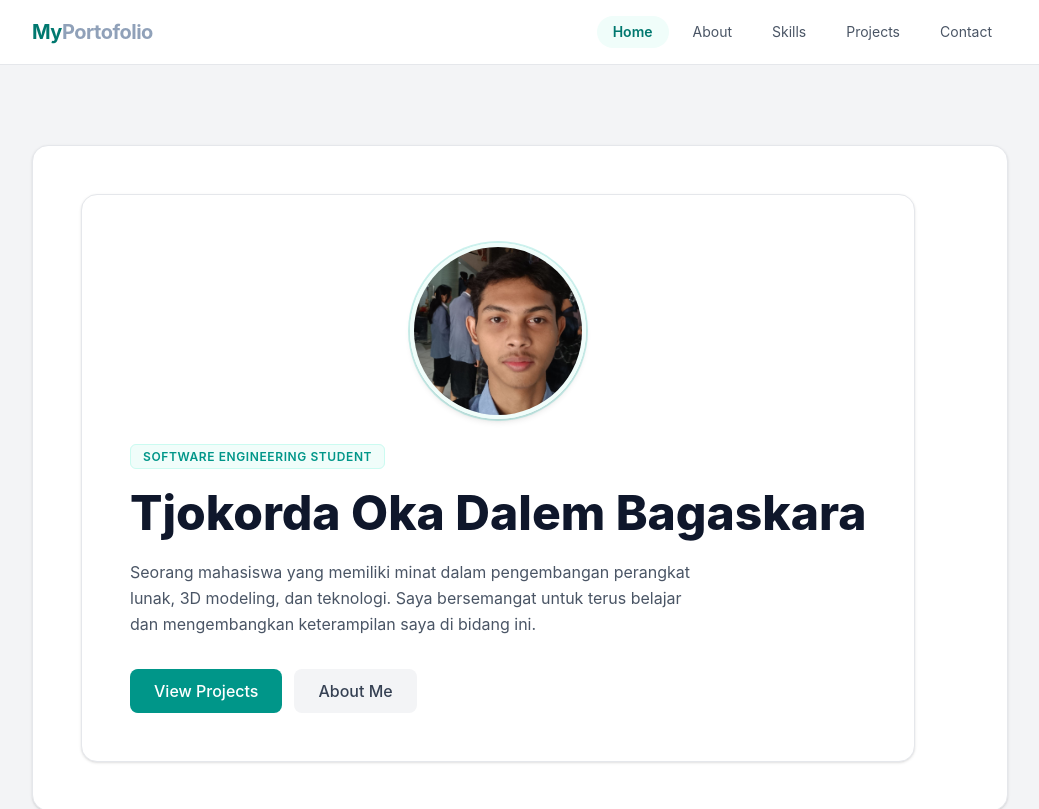
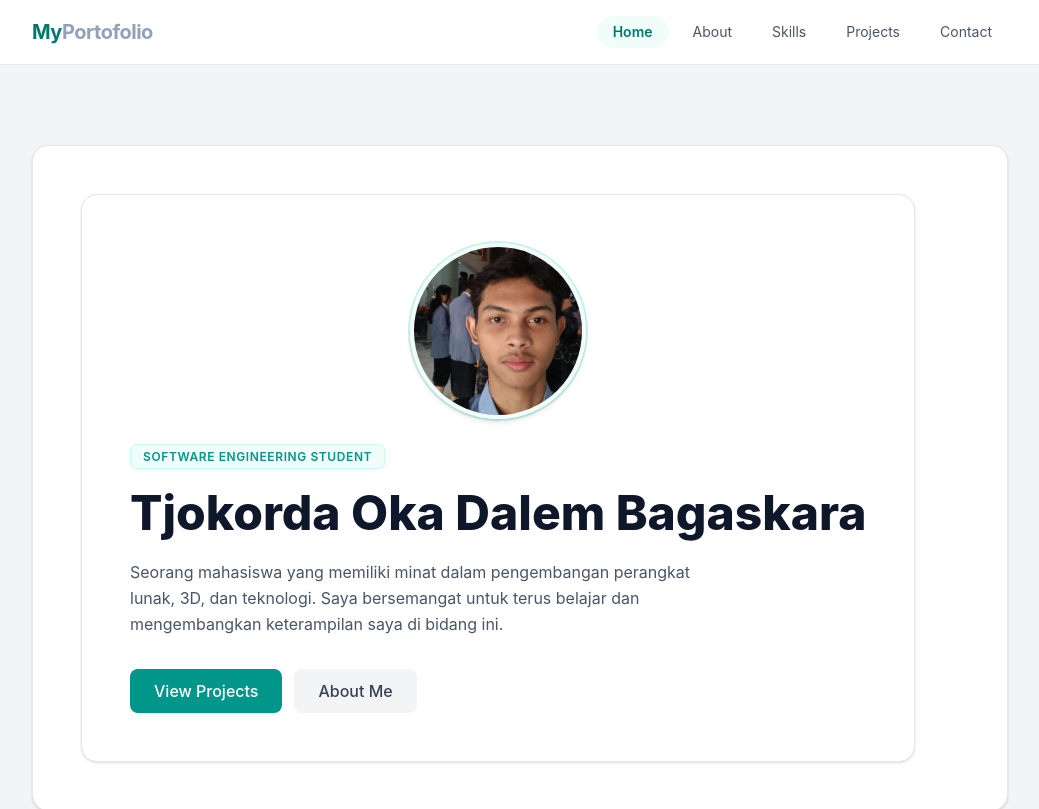
Before and after one commit to Cok-Bagas/Portofolio, a website: page index.html in a window 1280 px wide. Shown: the top 809 px of the page, without its empty margins (120-1159 px from the left). Drawn offline with Linux system fonts and the light colour scheme.

Commit message:
Update index.html

```diff
--- a/index.html
+++ b/index.html
@@ -66,7 +66,7 @@
           </h1>
 
           <p class="mt-4 text-gray-600 leading-relaxed max-w-xl">
-            Seorang mahasiswa yang memiliki minat dalam pengembangan perangkat lunak, 3D modeling, dan teknologi. Saya bersemangat untuk terus belajar dan mengembangkan keterampilan saya di bidang ini.
+            Seorang mahasiswa yang memiliki minat dalam pengembangan perangkat lunak, 3D, dan teknologi. Saya bersemangat untuk terus belajar dan mengembangkan keterampilan saya di bidang ini.
           </p>
 
           <div class="mt-8 flex flex-wrap justify-center md:justify-start gap-3">
```
